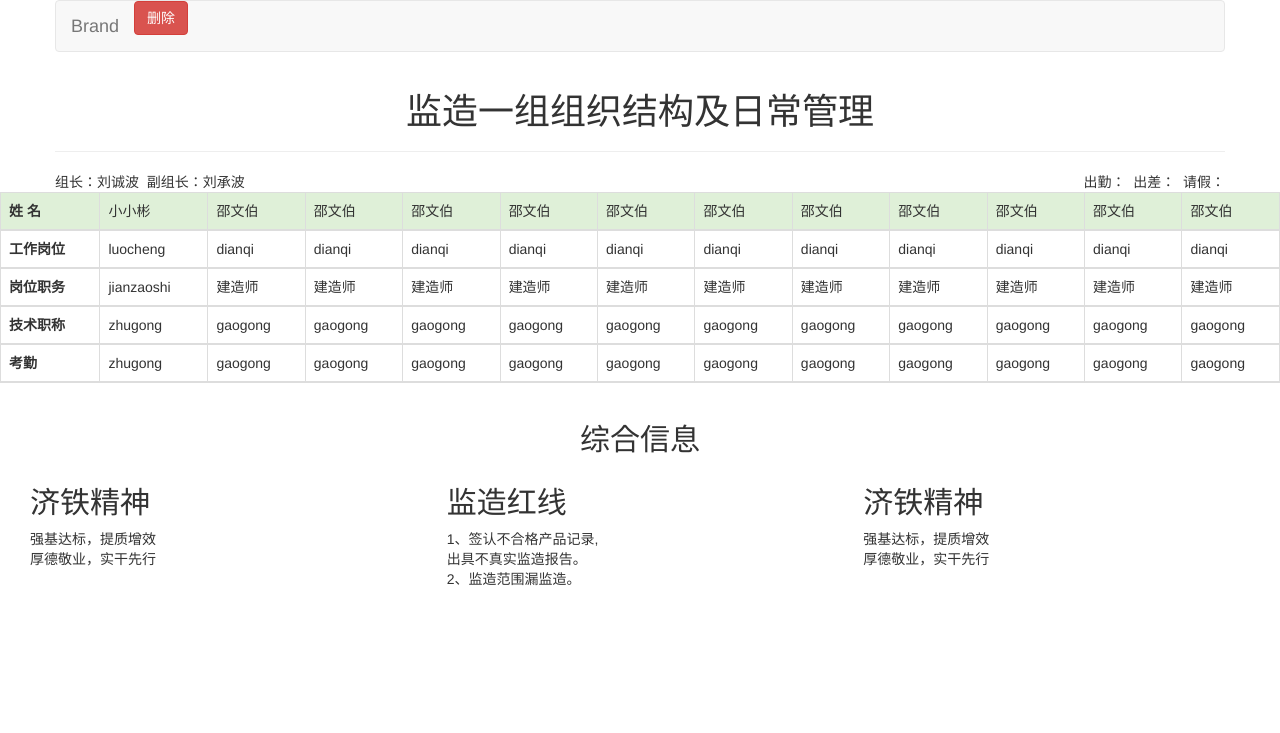
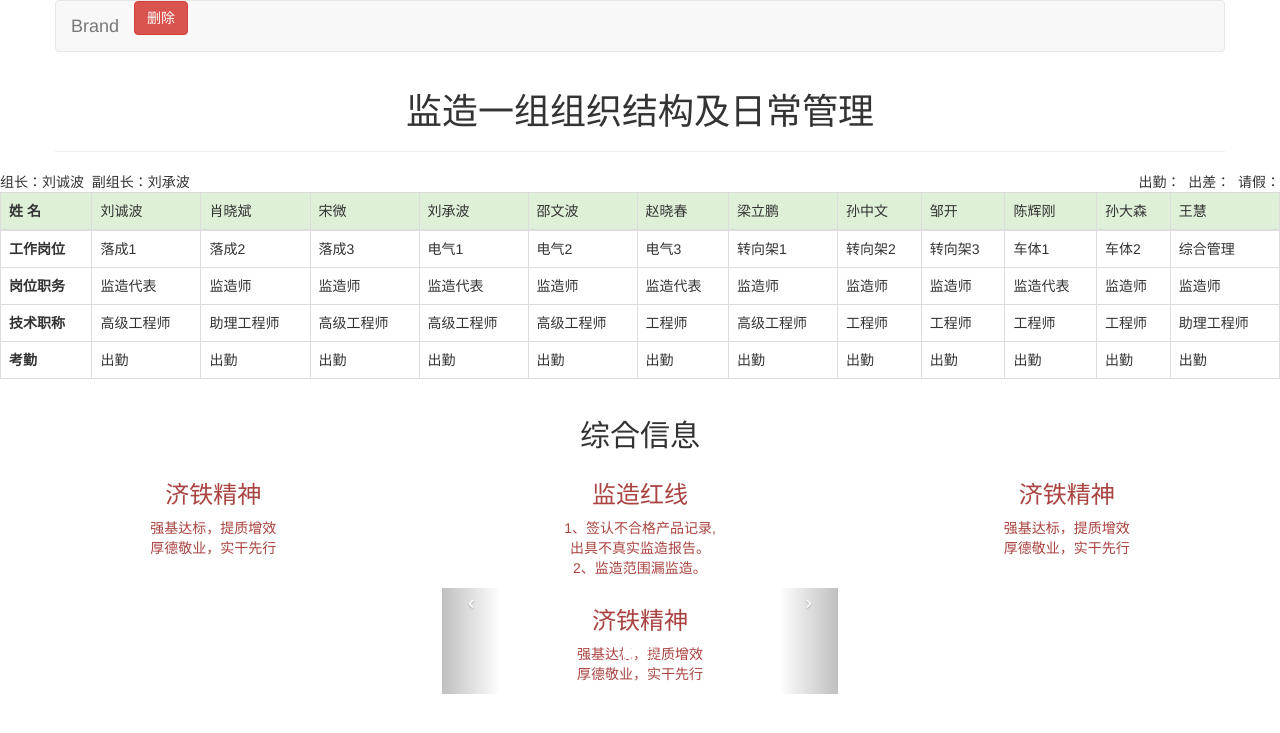
Before and after one commit to xxb0216/Imooc, a Node server app: template views/pages/qdjzxmb.pug in a window 1280 px wide. Shown: the top 733 px of the page. Run offline with Node 20, Linux system fonts and the light colour scheme; the template is opened without the code that fills it, so the values that code supplies are empty; some libraries are stand-ins or nearby versions.

Commit message:
修改项目部展示页，增加轮播

```diff
--- a/views/pages/qdjzxmb.pug
+++ b/views/pages/qdjzxmb.pug
@@ -6,11 +6,12 @@ html(lang='en')
 		title #{title}
 		include ../includes/head
 	body
-		- var name=['小小彬','邵文伯','邵文伯','邵文伯','邵文伯','邵文伯','邵文伯','邵文伯','邵文伯','邵文伯','邵文伯','邵文伯']
-		- var job=['luocheng','dianqi','dianqi','dianqi','dianqi','dianqi','dianqi','dianqi','dianqi','dianqi','dianqi','dianqi']
-		- var position=['jianzaoshi','建造师','建造师','建造师','建造师','建造师','建造师','建造师','建造师','建造师','建造师','建造师']
-		- var technicalTitle=['zhugong','gaogong','gaogong','gaogong','gaogong','gaogong','gaogong','gaogong','gaogong','gaogong','gaogong','gaogong']
-		- var attendance=['zhugong','gaogong','gaogong','gaogong','gaogong','gaogong','gaogong','gaogong','gaogong','gaogong','gaogong','gaogong']
+		- var name=['刘诚波','肖晓斌','宋微','刘承波','邵文波','赵晓春','梁立鹏','孙中文','邹开','陈辉刚','孙大森','王慧']
+		- var job=['落成1','落成2','落成3','电气1','电气2','电气3','转向架1','转向架2','转向架3','车体1','车体2','综合管理']
+		- var position=['监造代表','监造师','监造师','监造代表','监造师','监造代表','监造师','监造师','监造师','监造代表','监造师','监造师']
+		- var technicalTitle=['高级工程师','助理工程师','高级工程师','高级工程师','高级工程师','工程师','高级工程师','工程师','工程师','工程师','工程师','助理工程师']
+		- var attendance=['出勤','出勤','出勤','出勤','出勤','出勤','出勤','出勤','出勤','出勤','出勤','出勤']
+
 		.container
 			.row
 				nav.navbar.navbar-default
@@ -26,12 +27,12 @@ html(lang='en')
 				.page-header
 					h1.text-center 监造一组组织结构及日常管理
 
-
-		.container
+		.container-fluid
 			.row
 				p
 					span.text-left.pull-left 组长：刘诚波&nbsp;&nbsp;副组长：刘承波
 					span.text-right.pull-right 出勤：&nbsp;&nbsp;出差：&nbsp;&nbsp;请假：
+		//- 表格主体
 		.container-fluid
 			.row
 				table.table.table-hover.table-bordered
@@ -40,39 +41,70 @@ html(lang='en')
 							th 姓  名
 							each item in name
 								td=item
-						tr
-							th 工作岗位
-							each item in job
-								td=item
-						tr
-							th 岗位职务
-							each item in position
-								td=item
-						tr
-							th 技术职称
-							each item in technicalTitle
-								td=item
-						tr
-							th 考勤
-							each item in attendance
-								td=item
+						tbody
+							tr
+								th 工作岗位
+								each item in job
+									td=item
+							tr
+								th 岗位职务
+								each item in position
+									td=item
+							tr
+								th 技术职称
+								each item in technicalTitle
+									td=item
+							tr
+								th 考勤
+								each item in attendance
+									td=item
+			.row
+				h2.text-center 综合信息
+				.col-lg-4
+					h3.text-center.text-danger 济铁精神
+					p.text-center.text-danger.
+						强基达标，提质增效 </br>
+						厚德敬业，实干先行
+				.col-lg-4
+					h3.text-center.text-danger 监造红线
+					p.text-center.text-danger.
+						1、签认不合格产品记录,</br>
+							出具不真实监造报告。</br>
+						2、监造范围漏监造。
+				.col-lg-4
+					h3.text-center.text-danger 济铁精神
+					p.text-center.text-danger.
+						强基达标，提质增效</br>
+						厚德敬业，实干先行
 
-			.container-fluid
-				h2.text-center 综合信息
-				.row
-					.col-lg-4
-						h2.red 济铁精神
-						p.
-							强基达标，提质增效 </br>
-							厚德敬业，实干先行
-					.col-lg-4
-						h2.red 监造红线
-						p.
-							1、签认不合格产品记录,</br>
-								出具不真实监造报告。</br>
-							2、监造范围漏监造。
-					.col-lg-4
-						h2 济铁精神
-						p.
-							强基达标，提质增效</br>
-							厚德敬业，实干先行
+
+
+			.row
+				.col-lg-4.col-lg-push-4
+					.carousel.slide#myCarousel
+						ol.carousel-indicators
+							li.active(data-target="#myCarousel" data-slide-to="0")
+							li(data-target="#myCarousel" data-slide-to="1")
+							li(data-target="#myCarousel" data-slide-to="2")
+						.carousel-inner
+							.item.active
+								.col-lg-12
+									h3.text-center.text-danger 济铁精神
+									p.text-center.text-danger.
+										强基达标，提质增效 </br>
+										厚德敬业，实干先行
+							.item
+								.col-lg-12
+									h3.text-center.text-danger 监造红线
+									p.text-center.text-danger.
+										1、签认不合格产品记录,</br>
+											出具不真实监造报告。</br>
+										2、监造范围漏监造。
+							.item
+								.col-lg-12
+									h3.text-center.text-danger 济铁精神
+									p.text-center.text-danger.
+										强基达标，提质增效</br>
+										厚德敬业，实干先行
+						a.carousel-control.left(href="#myCarousel", data-slide="prev") &lsaquo;
+						a.carousel-control.right(href="#myCarousel", data-slide="next") &rsaquo;
```
